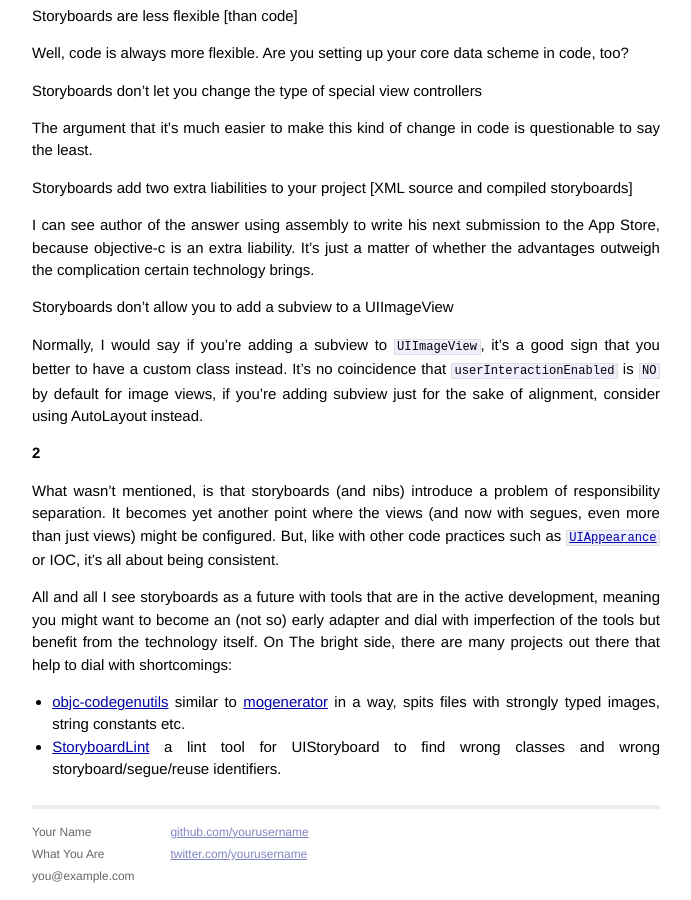
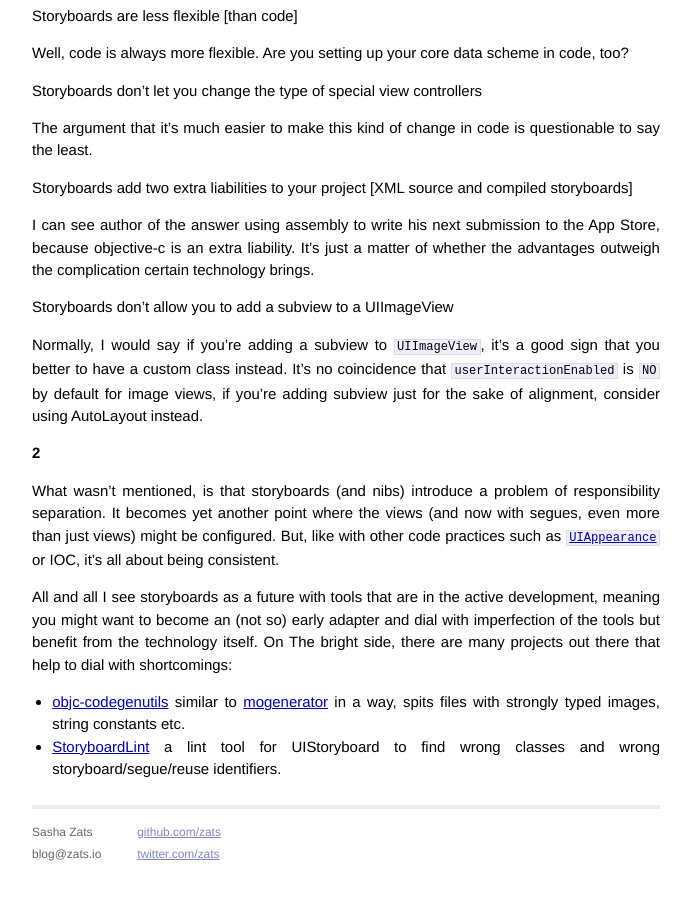
Before and after one commit to zats/zats.github.io, a Jekyll site: the page built from _posts/2014-03-12-storyboards.markdown, in a window 1280 px wide and 900 px high, scrolled down 1090 px. Shown: the whole window, without its empty margins (294-985 px from the left). Built offline with Jekyll 4.4.1, drawn with Linux system fonts in a browser that asks for light colours; Markdown is read by kramdown in place of the engine named in the settings; after the commit the page ends 1967 px from its top, so only the background shows below that.

Commit message:
Updated footnote links in the template

```diff
--- a/_layouts/default.html
+++ b/_layouts/default.html
@@ -26,15 +26,14 @@
           <div class="footer">
             <div class="contact">
               <p>
-                Your Name<br />
-                What You Are<br />
-                you@example.com
+                Sasha Zats<br />
+                blog@zats.io
               </p>
             </div>
             <div class="contact">
               <p>
-                <a href="https://github.com/yourusername">github.com/yourusername</a><br />
-                <a href="https://twitter.com/yourusername">twitter.com/yourusername</a><br />
+                <a href="https://github.com/zats">github.com/zats</a><br />
+                <a href="https://twitter.com/zats">twitter.com/zats</a><br />
               </p>
             </div>
           </div>
```
